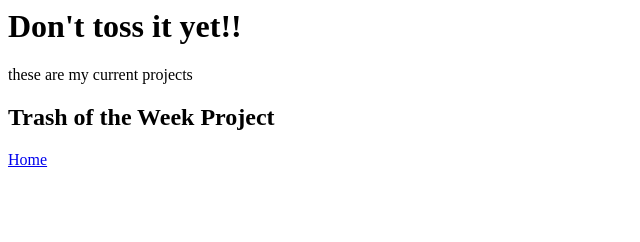
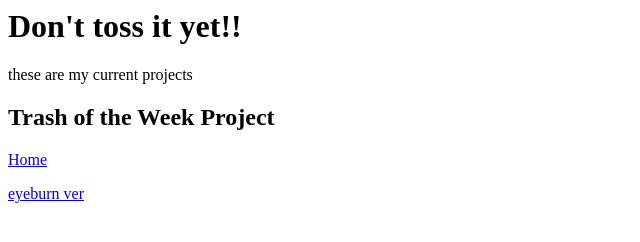
Before and after one commit to sarahcoding3/twp, a plain HTML site: page index.html in a window 1280 px wide. Shown: the full height of the page, 0-640 px from the left. Drawn offline with Linux system fonts and the light colour scheme.

Commit message:
Update index.html

```diff
--- a/index.html
+++ b/index.html
@@ -3,3 +3,4 @@
 <h2> Trash of the Week Project </h2>
 
 <p><a href="TWP1.html">Home</a></p>
+<p><a href="TWP1 - ugly.html">eyeburn ver</a></p>
```
